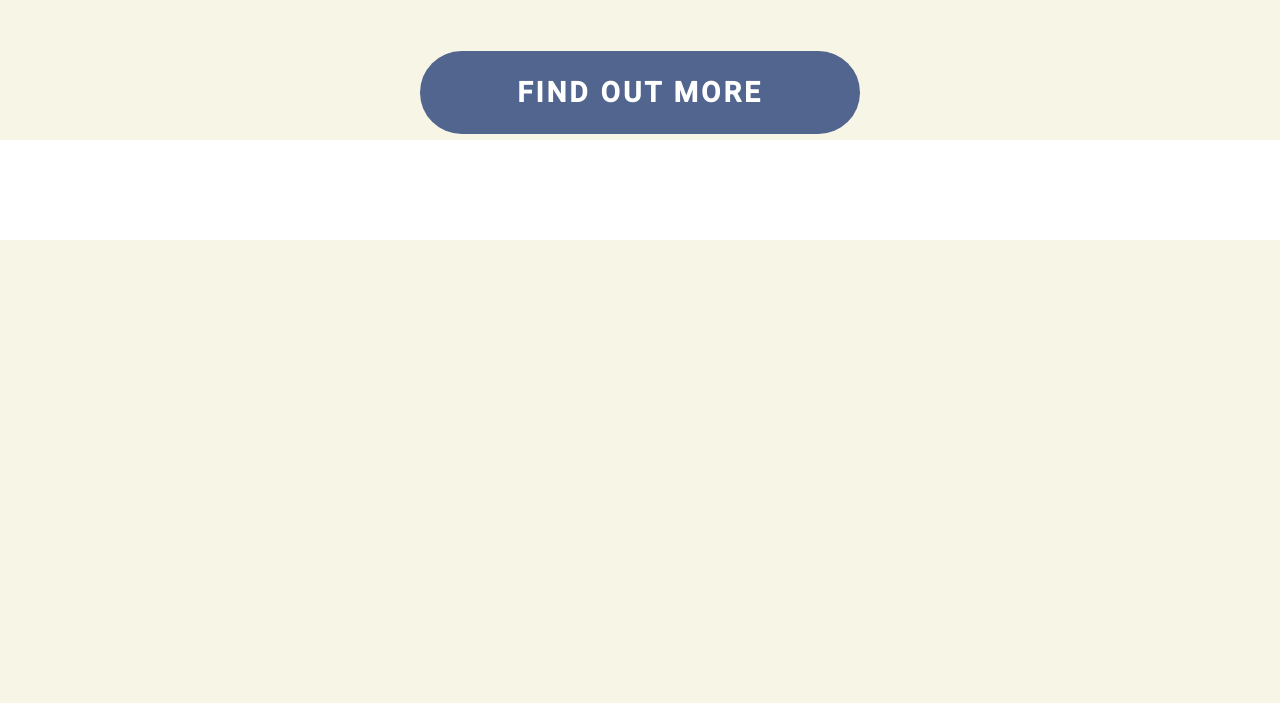
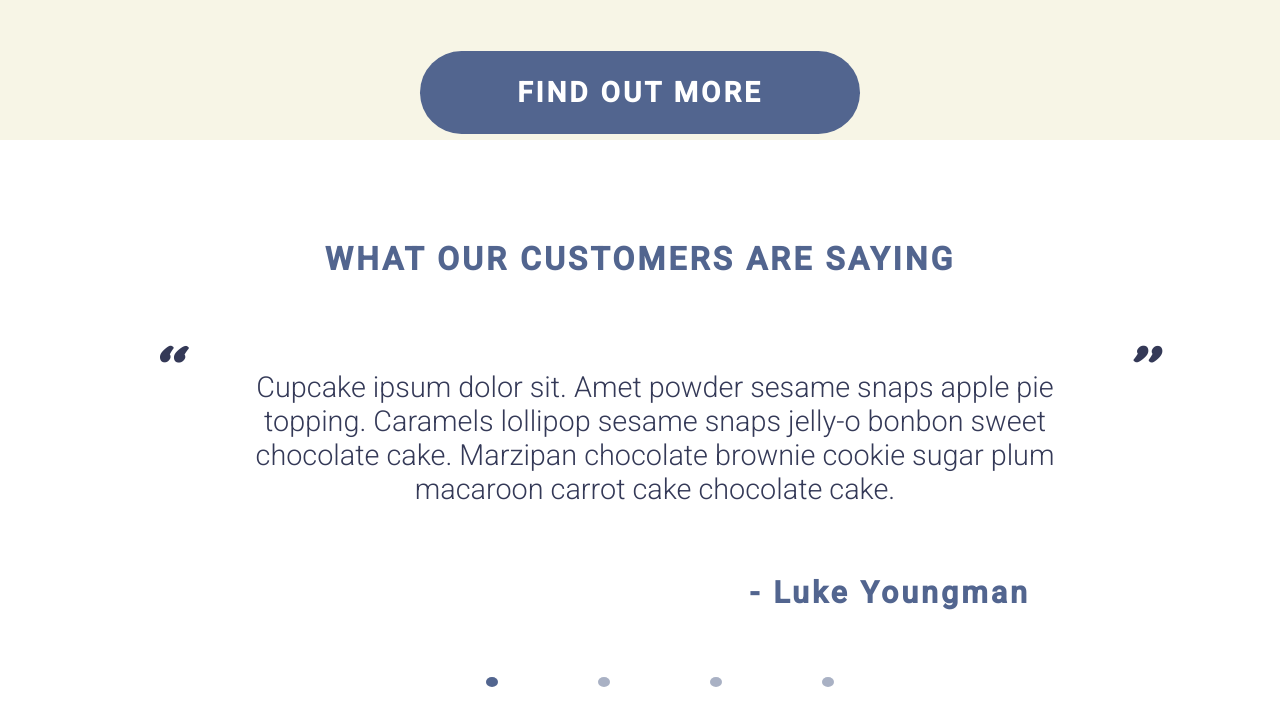
Before and after one commit to lloydcox/bakers-dozen, a PHP site: page / in a window 1280 px wide. Shown: the part 1685-2388 px from the top of the page. Before the commit the page ends 1925 px from the top, so only its background shows below. Run offline with PHP 8.4, Linux system fonts and the light colour scheme; some libraries are stand-ins or nearby versions.

Commit message:
I have built the review section and styled to match the concept

```diff
--- a/CSS/Style.css
+++ b/CSS/Style.css
@@ -150,6 +150,63 @@
         #Products .slick-carousel .product span .cupcakes {
           transform: translateX(-31px); }
 
+#Reviews {
+  padding: 0 100px;
+  text-align: center; }
+  #Reviews h3 {
+    font-size: 2rem;
+    font-weight: 700;
+    letter-spacing: 3px;
+    color: #52658f; }
+  #Reviews .review-slick .slick-dots {
+    list-style-type: none;
+    display: flex;
+    justify-content: center; }
+    #Reviews .review-slick .slick-dots .slick-active button {
+      background-color: #52658f; }
+      #Reviews .review-slick .slick-dots .slick-active button:focus {
+        outline: none; }
+    #Reviews .review-slick .slick-dots li {
+      margin: 0 50px; }
+      #Reviews .review-slick .slick-dots li button {
+        font-size: 0;
+        border: none;
+        width: 10px;
+        height: 10px;
+        border-radius: 100%;
+        background-color: #a9b1c4; }
+        #Reviews .review-slick .slick-dots li button:focus {
+          outline: none; }
+  #Reviews .review-slick .review-item:focus {
+    outline: none; }
+  #Reviews .review-slick .review-item .customer {
+    width: 100%;
+    display: flex;
+    justify-content: flex-end; }
+    #Reviews .review-slick .review-item .customer h4 {
+      font-size: 1.9rem;
+      font-weight: 600;
+      letter-spacing: 3px;
+      color: #52658f;
+      margin-right: 150px; }
+  #Reviews .review-slick .review-item .review {
+    display: flex;
+    justify-content: center;
+    color: #343957; }
+    #Reviews .review-slick .review-item .review p {
+      font-size: 1.8rem;
+      font-weight: 200;
+      width: 80%;
+      margin-left: 30px;
+      margin-top: 60px; }
+    #Reviews .review-slick .review-item .review span {
+      width: 80px; }
+      #Reviews .review-slick .review-item .review span p {
+        margin: 0 auto;
+        text-align: center;
+        font-size: 100px;
+        font-family: "Yellowtail", cursive; }
+
 * {
   font-family: 'Roboto', sans-serif;
   box-sizing: border-box; }
--- a/JS/Scripts.js
+++ b/JS/Scripts.js
@@ -11,3 +11,16 @@
       nextArrow: '<button type="button" class="slick-next"><i class="fas fa-chevron-right"></i></button>'
     });
   });
+
+  $(document).ready(function(){
+    $('#Reviews .review-slick').slick({
+      autoplay: true,
+      infinite: true,
+      slidesToShow: 1,
+      slidesToScroll: 1,
+      autoplaySpeed: 3000,
+      speed: 1000,
+      arrows: false,
+      dots: true
+    });
+  });
--- a/PHP/Main.php
+++ b/PHP/Main.php
@@ -1,4 +1,5 @@
 <?php
 include 'QuickIcons.php';
 include 'ProductsCarousel.php';
+include 'Review.php';
 ?>
--- /dev/null
+++ b/PHP/Review.php
@@ -0,0 +1,65 @@
+<div id="Reviews">
+    <h3>WHAT OUR CUSTOMERS ARE SAYING</h3>
+    <div class="review-slick">
+        <div class="review-item">
+            <div class="review">
+                <span><p>&ldquo;</p></span>
+                <p>
+                    Cupcake ipsum dolor sit. Amet powder sesame snaps apple pie topping.
+                    Caramels lollipop sesame snaps jelly-o bonbon sweet chocolate cake.
+                    Marzipan chocolate brownie cookie sugar plum macaroon carrot cake
+                    chocolate cake.
+                </p>
+                <span><p>&rdquo;</p></span>
+            </div>
+            <div class="customer">
+                <h4>- Luke Youngman</h4>
+            </div>
+        </div>
+
+        <div class="review-item">
+            <div class="review">
+                <span><p>&ldquo;</p></span>
+                <p>
+                Cupcake ipsum dolor sit amet biscuit apple pie sweet roll. Pie powder pudding pie.
+                Croissant icing croissant powder carrot cake marzipan sugar plum jelly beans
+                tiramisu. Chocolate sweet roll jelly-o topping brownie.
+                </p>
+                <span><p>&rdquo;</p></span>
+            </div>
+            <div class="customer">
+                <h4>- Lloyd Cox</h4>
+            </div>
+        </div>
+
+        <div class="review-item">
+            <div class="review">
+                <span><p>&ldquo;</p></span>
+                <p>
+                Cupcake ipsum dolor sit amet. Dragée cotton candy cake candy canes sweet lemon drops
+                tootsie roll. Jelly beans sugar plum chupa chups jelly-o halvah jelly-o.
+                Bonbon liquorice cake carrot cake.
+                </p>
+                <span><p>&rdquo;</p></span>
+            </div>
+            <div class="customer">
+                <h4>- Matthew Wilson</h4>
+            </div>
+        </div>
+
+        <div class="review-item">
+            <div class="review">
+                <span><p>&ldquo;</p></span>
+                <p>
+                Cupcake ipsum dolor sit amet pastry candy. Brownie carrot cake caramels cotton candy
+                sweet brownie powder icing. Marshmallow jelly-o chocolate tootsie roll.
+                Pie powder sweet.
+                </p>
+                <span><p>&rdquo;</p></span>
+            </div>
+            <div class="customer">
+                <h4>- Adrian Sweeney</h4>
+            </div>
+        </div>
+    </div>
+</div>
--- /dev/null
+++ b/SCSS/Partials/_Reviews.scss
@@ -0,0 +1,77 @@
+#Reviews {
+  padding: 0 100px;
+  h3 {
+    font-size: 2rem;
+    font-weight: 700;
+    letter-spacing: 3px;
+    color: $Main;
+  }
+  text-align: center;
+  .review-slick {
+    .slick-dots {
+      list-style-type: none;
+      display: flex;
+      justify-content: center;
+      .slick-active {
+        button {
+          background-color: $Main;
+          &:focus {
+            outline: none;
+          }
+        }
+      }
+      li {
+        margin: 0 50px;
+        button {
+            font-size: 0;
+          border: none;
+          width: 10px;
+          height: 10px;
+          border-radius: 100%;
+          background-color: $MainOpa;
+          &:focus {
+            outline: none;
+          }
+        }
+      }
+    }
+    .review-item {
+        &:focus {
+            outline: none;
+          }
+      .customer {
+        width: 100%;
+        display: flex;
+        justify-content: flex-end;
+        h4 {
+          font-size: 1.9rem;
+          font-weight: 600;
+          letter-spacing: 3px;
+          color: $Main;
+          margin-right: 150px;
+        }
+      }
+      .review {
+        display: flex;
+        justify-content: center;
+        color: $Contrast;
+        p {
+          font-size: 1.8rem;
+          font-weight: 200;
+          width: 80%;
+          margin-left: 30px;
+          margin-top: 60px;
+        }
+        span {
+          width: 80px;
+          p {
+            margin: 0 auto;
+            text-align: center;
+            font-size: 100px;
+            font-family: "Yellowtail", cursive;
+          }
+        }
+      }
+    }
+  }
+}
--- a/SCSS/Style.scss
+++ b/SCSS/Style.scss
@@ -1,5 +1,5 @@
 @import url('https://fonts.googleapis.com/css2?family=Roboto:wght@300;400;500&family=Yellowtail&display=swap');
-@import 'Partials/Attributes', 'Partials/Header', 'Partials/QuickIcons', 'Partials/ProductsCarousel';
+@import 'Partials/Attributes', 'Partials/Header', 'Partials/QuickIcons', 'Partials/ProductsCarousel', 'Partials/Reviews';
 
 // To access fonts, use below styles
 
```
